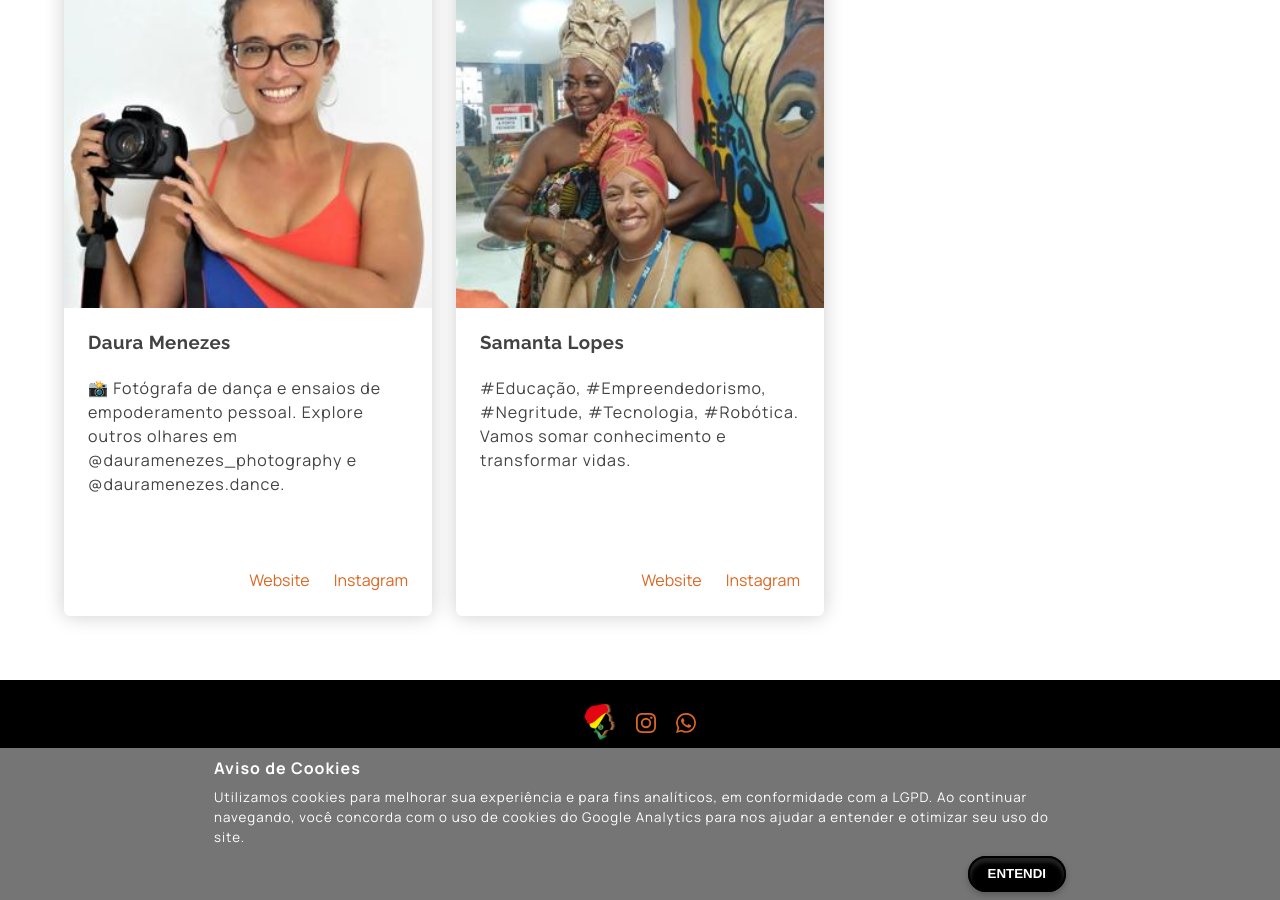
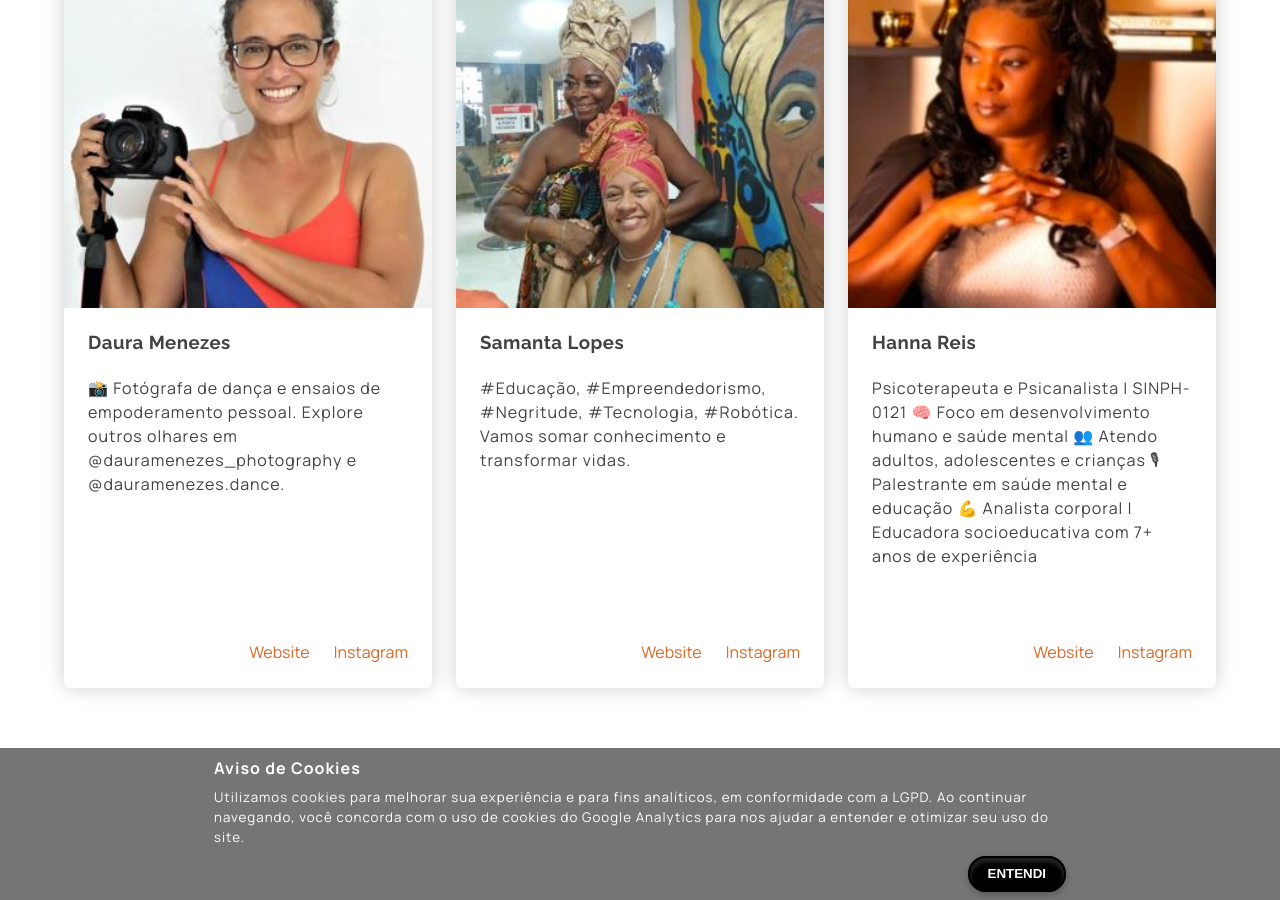
Before and after one commit to empreendapretas/empreendapretas.github.io, a Jekyll site: the page built from marketplace.html, in a window 1280 px wide and 900 px high, scrolled down 2248 px. Built offline with Jekyll 4.4.1, drawn with Linux system fonts in a browser that asks for light colours.

Commit message:
hannareis_terapeuta adicionada

```diff
--- a/_data/marketplace.yaml
+++ b/_data/marketplace.yaml
@@ -119,3 +119,20 @@ profiles:
     posts: 174
     bio: "#Educação, #Empreendedorismo, #Negritude, #Tecnologia, #Robótica. Vamos somar conhecimento e transformar vidas."
     website: "https://www.hubetech.com.br/"
+
+  - username: "hannareis_terapeuta"
+    img:
+      src: "/assets/img/embaixadoras/hannareis_terapeuta.jpg"
+      alt: "Hanna Reis"
+    name: "Hanna Reis"
+    followers: 511
+    following: 257
+    posts: 0
+    bio: >
+      Psicoterapeuta e Psicanalista | SINPH-0121
+
+      🧠 Foco em desenvolvimento humano e saúde mental
+      👥 Atendo adultos, adolescentes e crianças
+      🎙 Palestrante em saúde mental e educação
+      💪 Analista corporal | Educadora socioeducativa com 7+ anos de experiência
+    website: "https://www.tiktok.com/@hannareis777"
```
Also changed, not shown: assets/img/embaixadoras/hannareis_terapeuta.jpg (added).
